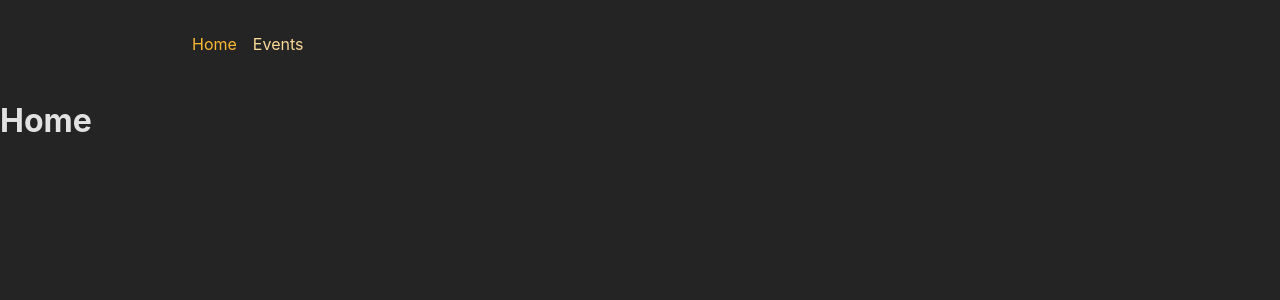
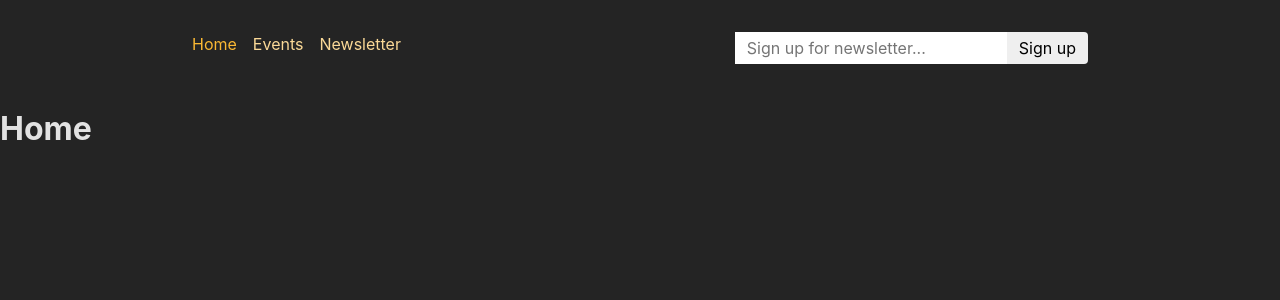
Before and after one commit to mDiGiulio94/AdvancedReactRouting, a React (Create React App) app in the folder frontend/: page / in a window 1280 px wide. Shown: the top 300 px of the page. Built offline with nearby package versions, Linux system fonts and the light colour scheme.

Commit message:
dinamic action route

```diff
--- a/frontend/src/App.js
+++ b/frontend/src/App.js
@@ -1,46 +1,62 @@
-import { RouterProvider, createBrowserRouter } from "react-router-dom";
+import { RouterProvider, createBrowserRouter } from 'react-router-dom';
 
-import RootLayout from "./pages/RootLayout";
-import EventsRootLayout from "./pages/EventsRootLayout";
-import Home from "./pages/Home";
-import Events, { eventLoader } from "./pages/Events";
-import EventDetail, { deleteItem, eventDetailLoader } from "./pages/EventDetail";
-import NewEvent, { actionNewEvent } from "./pages/NewEvent";
-import EditEvent from "./pages/EditEvent";
-import ErrorPage from "./pages/Error";
+import EditEventPage from './pages/EditEvent';
+import ErrorPage from './pages/Error';
+import EventDetailPage, {
+  eventDetailLoader,
+  deleteEventAction,
+} from './pages/EventDetail';
+import EventsPage, { eventsLoader } from './pages/Events';
+import EventsRootLayout from './pages/EventsRootLayout';
+import HomePage from './pages/Home';
+import NewEventPage from './pages/NewEvent';
+import RootLayout from './pages/RootLayout';
+import { manipulateEventAction } from './components/EventForm';
+import NewsletterPage from './pages/Newsletter';
 
 const router = createBrowserRouter([
   {
-    path: "/",
+    path: '/',
     element: <RootLayout />,
     errorElement: <ErrorPage />,
     children: [
-      { index: true, element: <Home /> },
+      { index: true, element: <HomePage /> },
       {
-        path: "events",
+        path: 'events',
         element: <EventsRootLayout />,
         children: [
-          // loader richiede una funzione, che verrà eseguita da react router ogni volta che si tenterà di accedere a quel componente
           {
             index: true,
-            element: <Events />,
-            loader: eventLoader,
+            element: <EventsPage />,
+            loader: eventsLoader,
           },
           {
-            path: ":id",
-            id: "event-detail",
+            path: ':id',
+            id: 'event-detail',
             loader: eventDetailLoader,
             children: [
               {
                 index: true,
-                element: <EventDetail />,
-                action: deleteItem,
+                element: <EventDetailPage />,
+                action: deleteEventAction,
               },
-              { path: "edit", element: <EditEvent /> },
+              {
+                path: 'edit',
+                element: <EditEventPage />,
+                action: manipulateEventAction,
+              },
             ],
           },
-          { path: "new", element: <NewEvent />, action: actionNewEvent },
+          {
+            path: 'new',
+            element: <NewEventPage />,
+            action: manipulateEventAction,
+          },
         ],
+      },
+      {
+        path: 'newsletter',
+        element: <NewsletterPage />,
       },
     ],
   },
@@ -51,3 +67,5 @@ function App() {
 }
 
 export default App;
+
+     // loader richiede una funzione, che verrà eseguita da react router ogni volta che si tenterà di accedere a quel componente
--- a/frontend/src/components/EventForm.js
+++ b/frontend/src/components/EventForm.js
@@ -1,12 +1,14 @@
-import { useNavigate, Form, useNavigation } from 'react-router-dom';
+import { useNavigate, Form, useNavigation, useActionData, redirect } from 'react-router-dom';
 
 import classes from './EventForm.module.css';
 
 function EventForm({ method, event }) {
+  // da accesso ai dati contenuti nell'azione
+  const data = useActionData()
   const navigate = useNavigate();
   const navigation = useNavigation();
 
-const isSubmitting = navigation.state = 'submitting';
+  const isSubmitting = navigation.state === 'submitting';
 
   function cancelHandler() {
     navigate('..');
@@ -14,7 +16,10 @@ const isSubmitting = navigation.state = 'submitting';
 
   return (
     // di default senza aggiungere action, questo form eseguirà l'azione collegata a questo path, dichiarata in App.js, se però aggiungiamo il decoratore action, la possiamo collegare ad un'altra che si trova su un qualsiasi altro path, ma se non vogliamo, action non serve
-    <Form method='post' className={classes.form}>
+    <Form method={method} className={classes.form}>
+      {data && data.errors && <ul>
+       {Object.values(data.errors).map(err => <li key={err}>{err}</li>)}
+        </ul>}
       <p>
         <label htmlFor="title">Title</label>
         <input id="title" type="text" name="title" required defaultValue={event ? event?.title : ''}/>
@@ -42,3 +47,42 @@ const isSubmitting = navigation.state = 'submitting';
 }
 
 export default EventForm;
+
+
+// submit a form using actions di react-router-dom
+export async function manipulateEventAction({ request, params }) {
+  const method = request.method;
+  const data = await request.formData();
+
+  const eventData = {
+    title: data.get("title"),
+    image: data.get("image"),
+    date: data.get("date"),
+    description: data.get("description"),
+  };
+
+  let url = `http://localhost:8080/events`
+
+  if(method === 'PATCH'){
+    const eventId = params.id;
+    url = `http://localhost:8080/events/${eventId}`
+  }
+
+  const response = await fetch(url, {
+    method: method,
+    headers: { "Content-Type": "application/json" },
+    body: JSON.stringify(eventData),
+  });
+
+  if (response.status === 422) {
+    return response;
+  } else if (!response.ok) {
+    throw Response.json(
+      { message: "Could not fetch events." },
+      { status: 500 },
+    );
+  }
+
+  //redirect da una response e fa il redirect alla pagina con l'url scelto
+  return redirect("/events");
+}
--- a/frontend/src/components/MainNavigation.js
+++ b/frontend/src/components/MainNavigation.js
@@ -1,26 +1,47 @@
 import { NavLink } from 'react-router-dom';
 
 import classes from './MainNavigation.module.css';
+import NewsletterSignup from './NewsletterSignup.js';
 
 function MainNavigation() {
-  const activeClass = ({ isActive }) => (isActive ? classes.active : undefined);
-
   return (
     <header className={classes.header}>
       <nav>
         <ul className={classes.list}>
           <li>
-            <NavLink to="/" className={activeClass} end>
+            <NavLink
+              to="/"
+              className={({ isActive }) =>
+                isActive ? classes.active : undefined
+              }
+              end
+            >
               Home
             </NavLink>
           </li>
           <li>
-            <NavLink to="/events" className={activeClass}>
+            <NavLink
+              to="/events"
+              className={({ isActive }) =>
+                isActive ? classes.active : undefined
+              }
+            >
               Events
+            </NavLink>
+          </li>
+          <li>
+            <NavLink
+              to="/newsletter"
+              className={({ isActive }) =>
+                isActive ? classes.active : undefined
+              }
+            >
+              Newsletter
             </NavLink>
           </li>
         </ul>
       </nav>
+      <NewsletterSignup />
     </header>
   );
 }
--- /dev/null
+++ b/frontend/src/components/NewsletterSignup.js.js
@@ -0,0 +1,16 @@
+import classes from './NewsletterSignup.module.css';
+
+function NewsletterSignup() {
+  return (
+    <form method="post" className={classes.newsletter}>
+      <input
+        type="email"
+        placeholder="Sign up for newsletter..."
+        aria-label="Sign up for newsletter"
+      />
+      <button>Sign up</button>
+    </form>
+  );
+}
+
+export default NewsletterSignup;
--- /dev/null
+++ b/frontend/src/components/NewsletterSignup.module.css
@@ -0,0 +1,18 @@
+.newsletter input,
+.newsletter button {
+  font: inherit;
+  padding: 0.25rem 0.75rem;
+  border-radius: 0;
+  border: none;
+}
+
+.newsletter button {
+  border-top-right-radius: 4px;
+  border-bottom-right-radius: 4px;
+  cursor: pointer;
+}
+
+.newsletter button:hover {
+  background-color: var(--color-primary-300);
+  color: var(--color-gray-800);
+}
--- a/frontend/src/pages/EditEvent.js
+++ b/frontend/src/pages/EditEvent.js
@@ -5,6 +5,6 @@ export default function EditEvent(){
    const data = useRouteLoaderData('event-detail');
 
     return (
-        <EventForm  event={data.event} />
+        <EventForm  method='patch' event={data.event} />
     )
 }
--- a/frontend/src/pages/EventDetail.js
+++ b/frontend/src/pages/EventDetail.js
@@ -22,7 +22,7 @@ export async function eventDetailLoader({ request, params }) {
   }
 }
 
-export async function deleteItem({ request, params }) {
+export async function deleteEventAction({ request, params }) {
   const id = params.id;
 
   const response = await fetch(`http://localhost:8080/events/${id}`, {
--- a/frontend/src/pages/Events.js
+++ b/frontend/src/pages/Events.js
@@ -17,7 +17,7 @@ function EventsPage() {
 export default EventsPage;
 
 // questa funzione può essere dichiarata sia in app.js, sia nel componente di appartenenza, exportata, ed utilizzata in app, questo per avere un componente più pulito.
-export async function eventLoader() {
+export async function eventsLoader() {
   const response = await fetch("http://localhost:8080/events");
 
   if (!response.ok) {
--- a/frontend/src/pages/NewEvent.js
+++ b/frontend/src/pages/NewEvent.js
@@ -1,34 +1,5 @@
-import { redirect } from "react-router-dom";
 import EventForm from "../components/EventForm";
 
 export default function NewEvent() {
-  return <EventForm />;
+  return <EventForm  method='post'/>;
 }
-
-// submit a form using actions di react-router-dom
-export async function actionNewEvent({request, params}) {
-  const data = await request.formData();
-
-  const eventData = {
-    title: data.get("title"),
-    image: data.get("image"),
-    date: data.get("date"),
-    description: data.get("description"),
-  };
-
- const response = await fetch("http://localhost:8080/events", {
-    method: "POST",
-    headers: { "Content-Type": "application/json" },
-    body: JSON.stringify(eventData),
-  });
-
-  if(!response.ok){
-       throw Response.json(
-      { message: "Could not fetch events." },
-      { status: 500 }
-    );
-  }
-
-//redirect da una response e fa il redirect alla pagina con l'url scelto
-  return redirect('/events');
-}
--- /dev/null
+++ b/frontend/src/pages/Newsletter.js
@@ -0,0 +1,16 @@
+import classes from '../components/NewsletterSignup.module.css';
+
+function NewsletterSignup() {
+  return (
+    <form method="post" className={classes.newsletter}>
+      <input
+        type="email"
+        placeholder="Sign up for newsletter..."
+        aria-label="Sign up for newsletter"
+      />
+      <button>Sign up</button>
+    </form>
+  );
+}
+
+export default NewsletterSignup;
```
Also changed, not shown: 6 other files (tests, documents, lock files or other folders).
